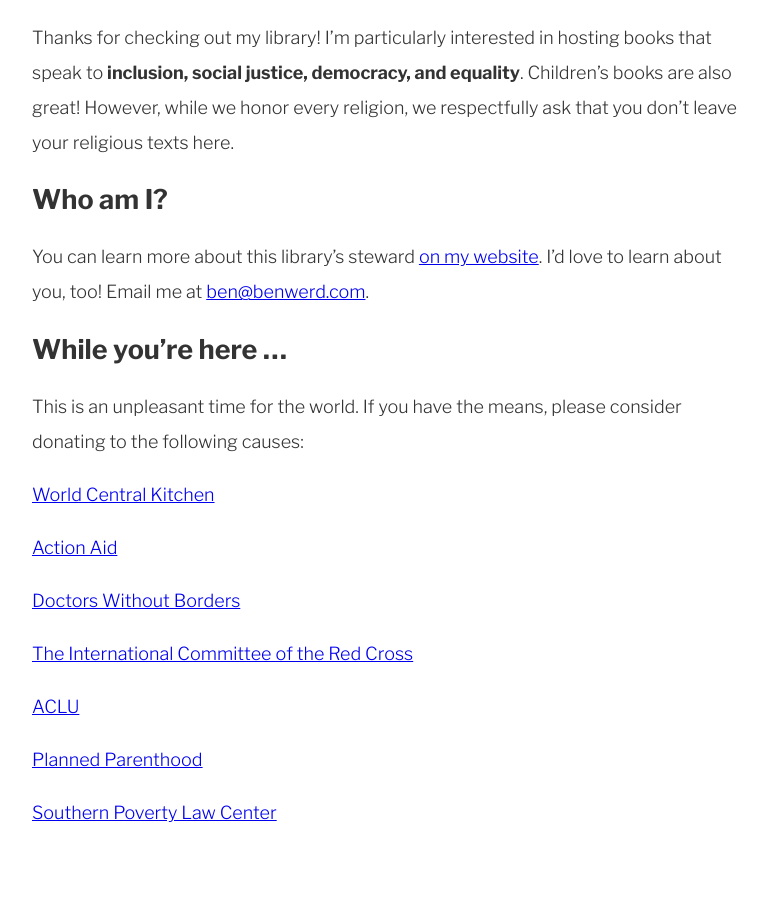
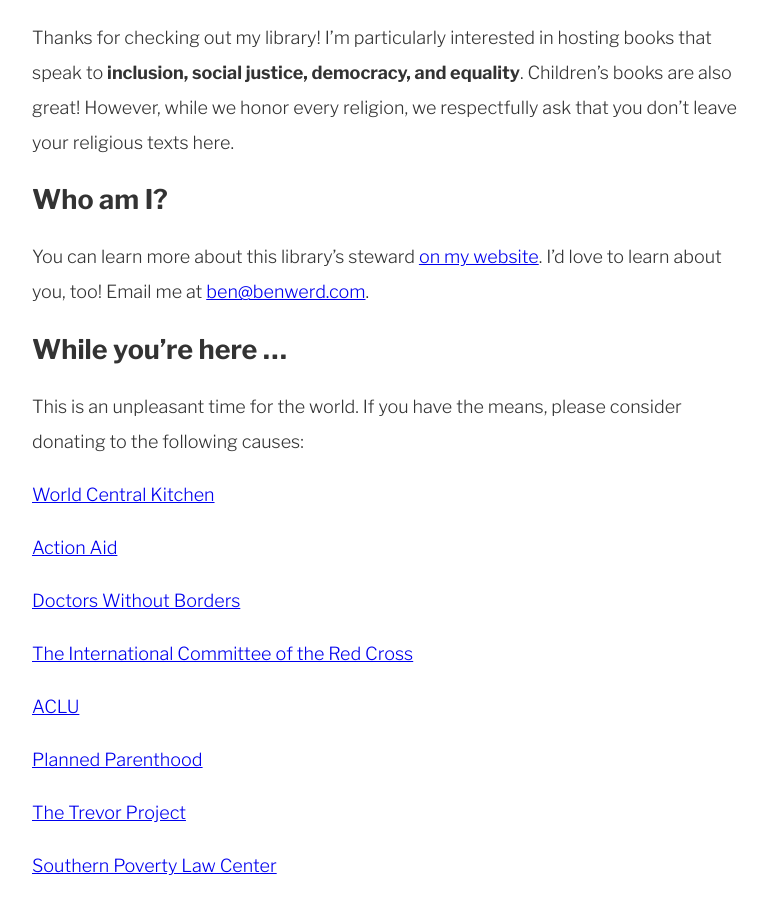
Before and after one commit to benwerd/library, a plain HTML site: page index.html in a window 1280 px wide. Shown: the part 171-1084 px from the top of the page, without its empty margins (248-1016 px from the left). Before the commit the page ends 1039 px from the top, so only its background shows below. Drawn offline with nearby package versions, Linux system fonts and the light colour scheme.

Commit message:
Trevor project

```diff
--- a/index.html
+++ b/index.html
@@ -52,6 +52,8 @@
 
 <p><a href="https://www.plannedparenthood.org/">Planned Parenthood</a></p>
 
+<p><a href="https://www.thetrevorproject.org/">The Trevor Project</a></p>
+
 <p><a href="https://support.splcenter.org/site/Donation2">Southern Poverty Law Center</a></p>
     </body>
 </html>
```
